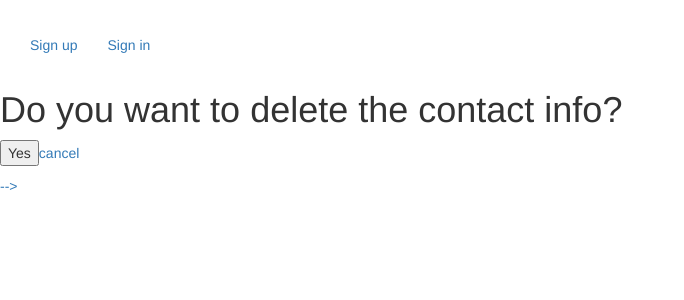
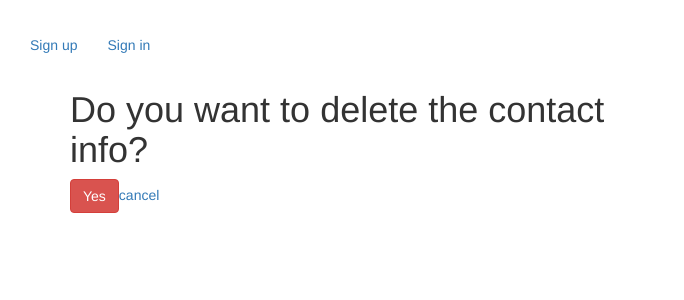
Before and after one commit to peleg11/GanMoodle, a Django app: a page that uses templates/delete_contact.html in a window 1280 px wide. Shown: the part 72-372 px from the top of the page, without its empty margins (0-684 px from the left). Run offline with Django 3.2, Linux system fonts and the light colour scheme; data comes from the database, SQL or seed files in the repository; both versions use the stored data as it was after the commit; some libraries are stand-ins or nearby versions.

Commit message:
small changes

```diff
--- a/ganMoodle_project/settings.py
+++ b/ganMoodle_project/settings.py
@@ -40,7 +40,7 @@ INSTALLED_APPS = [
     'django.contrib.sessions',
     'django.contrib.messages',
     'django.contrib.staticfiles',
-#    'django.contrib.sites',
+#   'django.contrib.sites',
     'users',
     'widget_tweaks',
 ]
--- a/templates/delete_contact.html
+++ b/templates/delete_contact.html
@@ -64,8 +64,27 @@ Collect the nav links, forms, and other content for toggling
 </nav>
 
 
-<form class="" action="." method="POST">
-  {% csrf_token %}
-  <h1>Do you want to delete the contact info?</h1>
-  <p><input type="submit" value="Yes" /><a href="{% url 'contact' %}">cancel</p>
-</form> -->
+
+<section>
+  <div class="container">
+    <div class="row">
+      <div class="col-md-6 mx-auto">
+        <div class="card">
+          <div class="card-header text-black">
+
+          </div>
+          <div class="card-body">
+            <form class="" action="." method="POST">
+              {% csrf_token %}
+              <h1>Do you want to delete the contact info?</h1>
+              <p><input class="btn btn-danger" type="submit" value="Yes" /><a href="{% url 'contact' %}" >cancel</p>
+            </form>
+
+           </div>
+              </div>
+
+          </div>
+        </div>
+      </div>
+
+</section>
```
Also changed, not shown: db.sqlite3.
